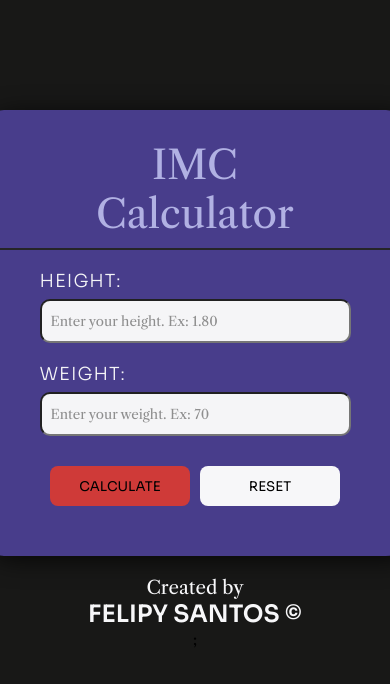
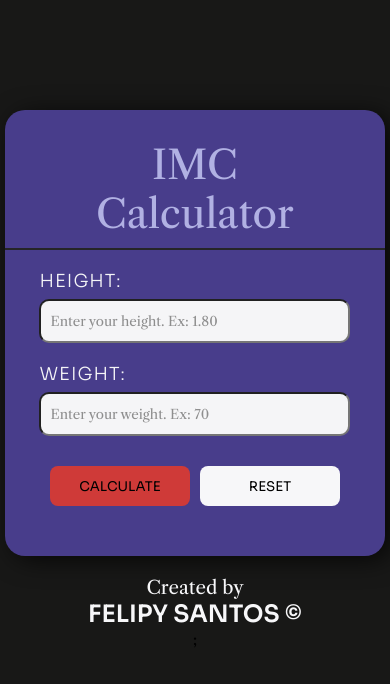
Before and after one commit to FeSantsss/calculadora-imc-react, a React (Vite) app in the folder project-imc/: page / in a window 390 px wide. Shown: the top 684 px of the page. Built offline with nearby package versions, Linux system fonts and the light colour scheme.

Commit message:
fix somethings

```diff
--- a/project-imc/src/assets/IMCalc.css
+++ b/project-imc/src/assets/IMCalc.css
@@ -45,3 +45,13 @@ label {
   font-weight: 300;
   text-align: start;
 }
+
+@media(max-width: 450px){
+  .container{
+    width: 45vh;
+  }
+  h1{
+      padding: 0 45px 10px 45px;
+
+  }
+}
--- a/project-imc/src/assets/ImcTable.css
+++ b/project-imc/src/assets/ImcTable.css
@@ -1,6 +1,6 @@
 .container-result{
-  width: 50vh;
-  height: fit-content;
+  width: clamp(40vh, 45vh, 50vh);
+  height: clamp(500px, 700px, 800px);
   background-color: darkslateblue;
   display: flex;
   justify-content: center;
@@ -9,6 +9,7 @@
   padding: 30px 0;
   border-radius: 20px;
   box-shadow: 7px 4px 27px -2px rgba(0,0,0,0.83);
+
 }
 .imcNumber{
   font-size: 36px;
@@ -77,3 +78,10 @@
 .high {
   color: red;
 }
+
+@media(max-width: 450px){
+  h1{
+      padding: 0 45px 10px 45px;
+
+  }
+}
```
